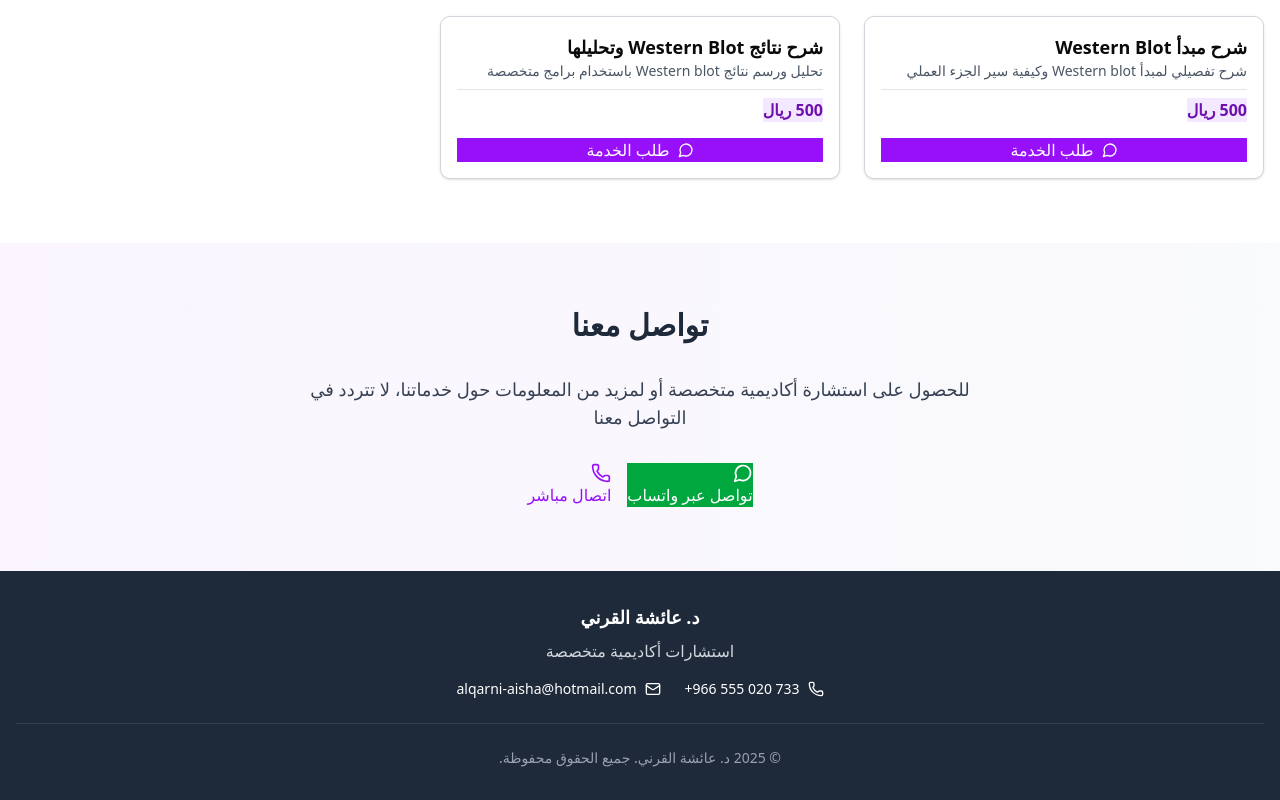
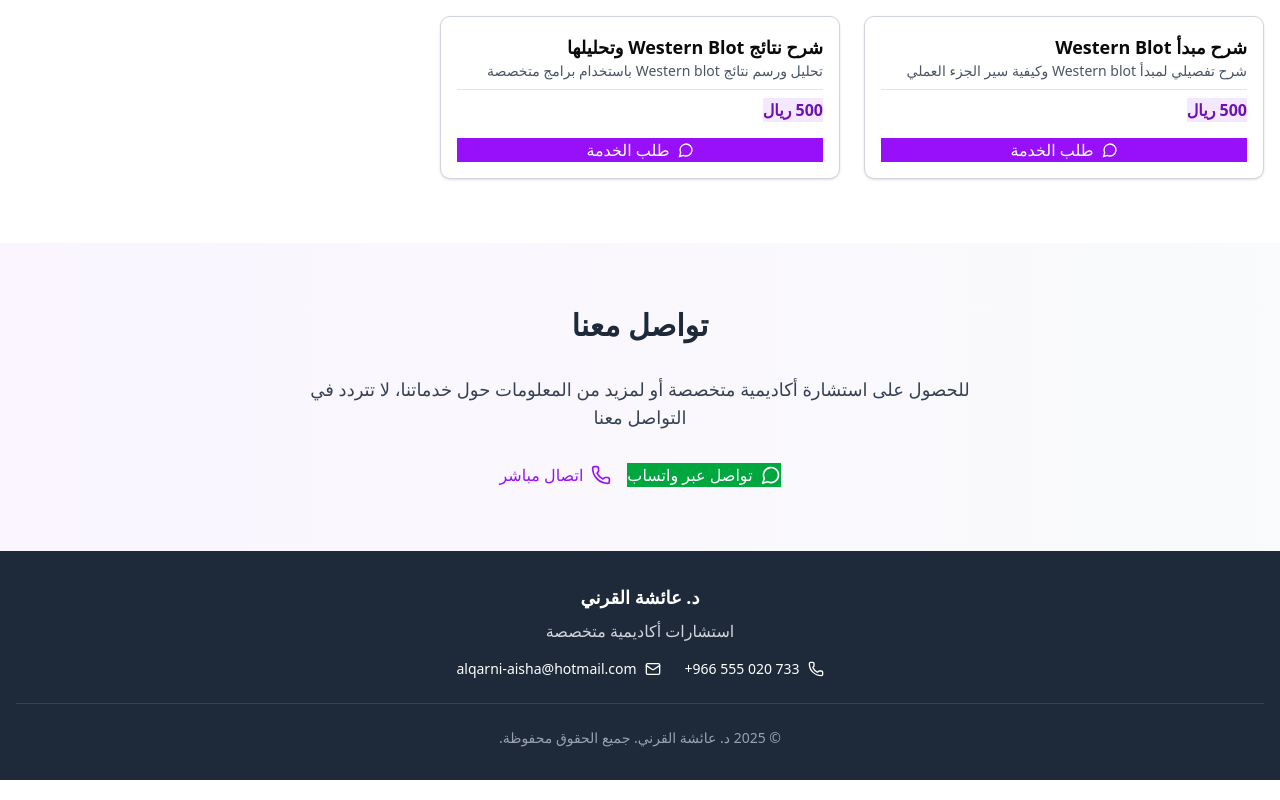
Before and after one commit to abdurrahman8990/Aishaq, a React (Vite) app: page / in a window 1280 px wide. Shown: the part 1469-2269 px from the top of the page. Built offline with nearby package versions, Linux system fonts and the light colour scheme.

Commit message:
Align contact action icons

```diff
--- a/src/App.jsx
+++ b/src/App.jsx
@@ -175,19 +175,19 @@ function App() {
             <div className="flex flex-col sm:flex-row gap-4 justify-center">
               <Button
                 size="lg"
-                className="bg-green-600 hover:bg-green-700 text-white"
+                className="flex items-center justify-center gap-2 bg-green-600 hover:bg-green-700 text-white"
                 onClick={() => window.open('https://wa.me/966555020733?text=أرغب%20في%20الحصول%20على%20معلومات%20أكثر%20عن%20الخدمات', '_blank')}
               >
-                <MessageCircle className="w-5 h-5 ml-2" />
+                <MessageCircle className="w-5 h-5 shrink-0" />
                 تواصل عبر واتساب
               </Button>
               <Button
                 size="lg"
                 variant="outline"
-                className="border-purple-600 text-purple-600 hover:bg-purple-50"
+                className="flex items-center justify-center gap-2 border-purple-600 text-purple-600 hover:bg-purple-50"
                 onClick={() => window.location.href = 'tel:+966555020733'}
               >
-                <Phone className="w-5 h-5 ml-2" />
+                <Phone className="w-5 h-5 shrink-0" />
                 اتصال مباشر
               </Button>
             </div>
```
